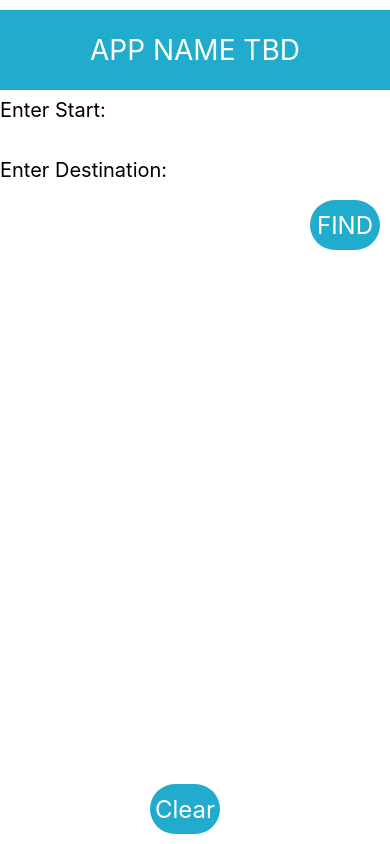
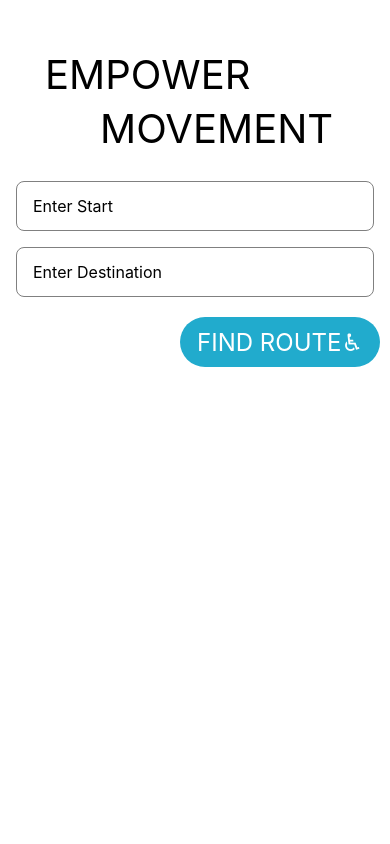
Before and after one commit to malinamusuroi/StepFree, a React Native app in the folder frontend/: screen / in a window 390 px wide. Built offline with nearby package versions, Linux system fonts and the light colour scheme.

Commit message:
Made style adjustments

```diff
--- a/frontend/app/components/Main.js
+++ b/frontend/app/components/Main.js
@@ -26,28 +26,28 @@ render() {
   <View style={styles.container}>
 
     <View style={styles.header}>
-      <Text style={styles.headerText}>APP NAME TBD</Text>
+      <Text style={styles.headerText}>EMPOWER </Text>
+    </View>
+    <View style = {styles.header}>
+    <Text style={styles.headerText2}>MOVEMENT</Text>
     </View>
 
    <TextInput style={styles.FROMtext}
-      placeholder="Enter Start:"
+      placeholder="Enter Start"
       onChangeText = {(FROMtext)=>this.setState({FROMtext})}/>
 
     <TextInput style={styles.TOtext}
-      placeholder="Enter Destination:"
+      placeholder="Enter Destination"
       onChangeText = {(TOtext)=>this.setState({TOtext})}/>
 
     <TouchableOpacity onPress= {() => this.search()} style = {styles.findButton}>
-      <Text style = {styles.findButtonText}>FIND</Text>
+      <Text style = {styles.findButtonText}>FIND ROUTE♿︎
+      </Text>
     </TouchableOpacity>
 
     <ScrollView>
         <Text style={styles.text}> {this.state.result} </Text>
     </ScrollView>
-
-    <TouchableOpacity onPress={this.refresh.bind(this)} style = {styles.refreshButton}>
-      <Text style = {styles.refreshButtonText}>Clear</Text>
-    </TouchableOpacity>
 
   </View>
 )};
@@ -66,46 +66,62 @@ render() {
         leg_str+=count + " : " + leg[i].slice(1)+"\n"
       }
       this.setState({
-        result: "Estimated Duration: " + JSON.stringify(responseJson.duration).slice(1,-1) + "\nSteps:\n" + leg_str.slice(0,-2)
+        result: "Estimated Duration: " + JSON.stringify(responseJson.duration).slice(1,-1) + "\n\nSteps:\n" + leg_str.slice(0,-2)
       });
   })
     .catch(function(error) {
     console.error('There has been a problem with your fetch operation: ' + error.message);
     });
   }
-
-  refresh() {
-    alert(this.state.FROMtext + "\n"+ this.state.TOtext);
-  }
-
 }
 
 const styles = StyleSheet.create({
   container: {
       flex: 1,
   },
-  header: {
-    top: 10,
-    backgroundColor:'#21abcd',
-    alignItems: 'center',
-    justifyContent:'center',
-    height: 80,
+  headerText: {
+    paddingLeft: 45,
+    paddingTop: 50,
+    fontSize: 40,
+    color:'black'
   },
-  headerText: {
-    fontSize: 28,
-    color:'white'
+  headerText2: {
+    paddingLeft: 100,
+    paddingTop: 5,
+    paddingBottom: 14,
+    fontSize: 40,
+    color: 'black',
+    //alignSelf: 'center'
   },
   FROMtext: {
-    top:10,
-    //paddingTop: 50,
-    fontSize: 20,
+    borderWidth: 1,
+    borderBottomLeftRadius: 8,
+    borderBottomRightRadius: 8,
+    borderTopLeftRadius: 8,
+    borderTopRightRadius: 8,
+    padding: 16,
+    margin: 16,
+    marginTop: 14,
+    marginBottom: 8,
+    fontSize: 16,
+    borderColor: 'gray',
     color: 'black',
-    height: 60,
+    height: 50,
  },
   TOtext: {
-    fontSize: 20,
+    borderWidth: 1,
+    borderBottomLeftRadius: 8,
+    borderBottomRightRadius: 8,
+    borderTopLeftRadius: 8,
+    borderTopRightRadius: 8,
+    padding: 16,
+    margin: 16,
+    marginTop: 8,
+    marginBottom: 20,
+    fontSize: 16,
+    borderColor: 'gray',
     color: 'black',
-    height: 60,
+    height: 50,
   },
   switchButtonText:{
     color: '#fff',
@@ -122,17 +138,15 @@ const styles = StyleSheet.create({
     alignItems: 'center',
     alignSelf: 'flex-start',
   },
-
   findButton: {
     backgroundColor: '#21abcd',
-    width: 70,
+    width: 200,
     height: 50,
     borderRadius: 30,
     alignItems: 'center',
     justifyContent: 'center',
     alignSelf: 'flex-end',
     end: 10,
-
   },
   findButtonText: {
     color: '#fff',
@@ -146,7 +160,7 @@ const styles = StyleSheet.create({
   },
   refreshButton: {
     backgroundColor: '#21abcd',
-    width: 70,
+    width: 90,
     height: 50,
     borderRadius: 30,
     justifyContent: 'center',
@@ -161,6 +175,8 @@ const styles = StyleSheet.create({
     fontSize: 24
   },
   text: {
+    padding: 12,
+    paddingTop: 20,
     fontSize: 20,
     color: 'black',
     justifyContent: 'center',
```
